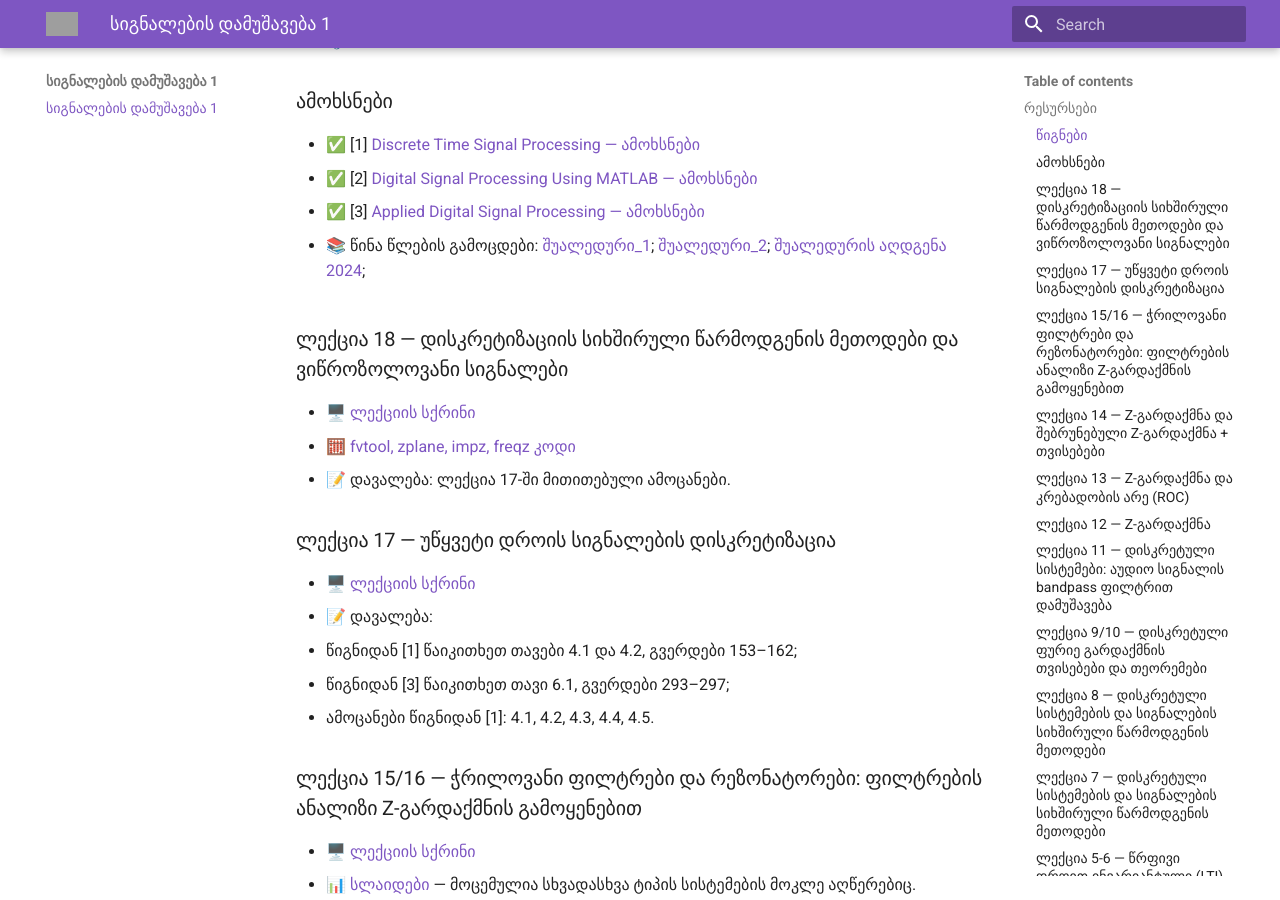
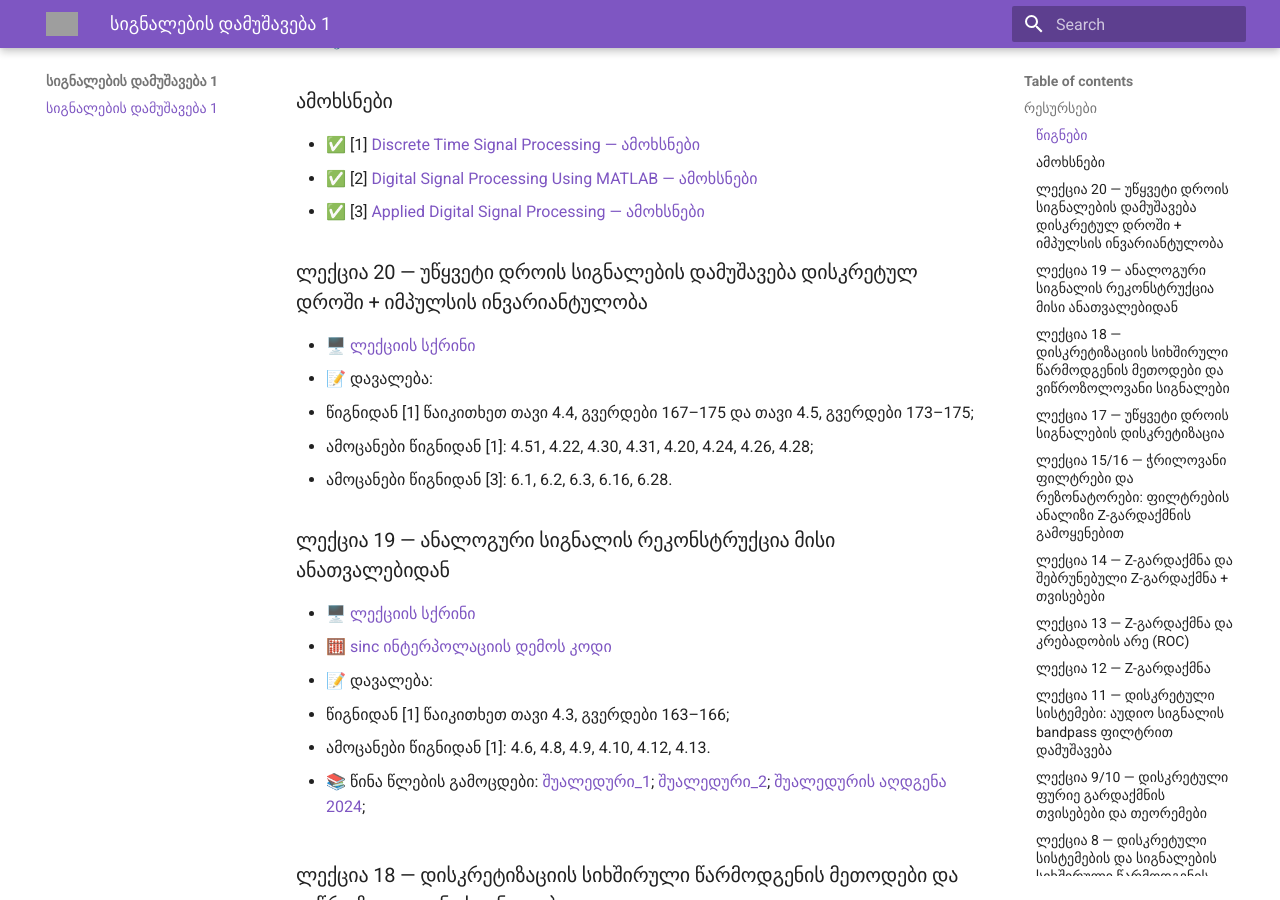
Before and after one commit to gugavar/signal-processing-1-fall-2026, an MkDocs documentation site: the page built from docs/index.md, in a window 1280 px wide and 900 px high, scrolled down 349 px. Built offline with MkDocs 1.6.1 and Material for MkDocs 9.7.7, drawn with Linux system fonts in a browser that asks for light colours; some of the changed text lies outside the part shown; grey boxes are pictures that could not be loaded.

Commit message:
Update index.md

```diff
--- a/docs/index.md
+++ b/docs/index.md
@@ -14,6 +14,27 @@
 - ✅ [1] [Discrete Time Signal Processing — ამოხსნები](https://drive.google.com/file/d/1C74Jm6uUUa_pUx7VfVtefjMOFdmmksEB/view?usp=sharing)
 - ✅ [2] [Digital Signal Processing Using MATLAB — ამოხსნები](https://drive.google.com/file/d/1nd2ObU4cImYh0R412KcQoaTxOTonJioe/view?usp=sharing)
 - ✅ [3] [Applied Digital Signal Processing — ამოხსნები](https://drive.google.com/file/d/1bpyNl1Ugp6BYxB6EaGVTJMIYeHz6Em-E/view?usp=sharing)
+
+
+
+
+### ლექცია 20 — უწყვეტი დროის სიგნალების დამუშავება დისკრეტულ დროში + იმპულსის ინვარიანტულობა
+
+- 🖥️ [ლექციის სქრინი](https://drive.google.com/file/d/1TWLFl5D7wnIPxbfHbRDAXVsTDffP75g3/view?usp=drive_link)
+- 📝 დავალება:
+  - წიგნიდან [1] წაიკითხეთ თავი 4.4, გვერდები 167–175 და თავი 4.5, გვერდები 173–175;
+  - ამოცანები წიგნიდან [1]: 4.51, 4.22, 4.30, 4.31, 4.20, 4.24, 4.26, 4.28;
+  - ამოცანები წიგნიდან [3]: 6.1, 6.2, 6.3, 6.16, 6.28.
+
+
+### ლექცია 19 — ანალოგური სიგნალის რეკონსტრუქცია მისი ანათვალებიდან
+
+- 🖥️ [ლექციის სქრინი](https://drive.google.com/file/d/1CxZTV8oQEcOORW8JhZzWCy6p2GygSCOj/view?usp=drive_link)
+- 🧮 [sinc ინტერპოლაციის დემოს კოდი](https://drive.google.com/file/d/1xGyb15PiGfHRvyJDC40VRhfRh6jEAGa_/view?usp=share_link)
+- 📝 დავალება:
+  - წიგნიდან [1] წაიკითხეთ თავი 4.3, გვერდები 163–166;
+  - ამოცანები წიგნიდან [1]: 4.6, 4.8, 4.9, 4.10, 4.12, 4.13.
+
 
 
 - 📚 წინა წლების გამოცდები: [შუალედური_1](https://docs.google.com/document/d/1M1yqHrWNsZrVEvy55gnzi4oEhd8c_lna/edit?ouid=110148669605332798451&rtpof=true&sd=true&usp=drive_link); [შუალედური_2](https://docs.google.com/document/d/1SweS0--o__YsS6eOLYvI8NT5p1jciQ3A/edit?ouid=110148669605332798451&rtpof=true&sd=true&usp=drive_link); [შუალედურის აღდგენა 2024](https://docs.google.com/document/d/1NDTnQqp6i3t4a53o3B-yI4NTfehJst5s/edit?ouid=110148669605332798451&rtpof=true&sd=true&usp=drive_link);
```
